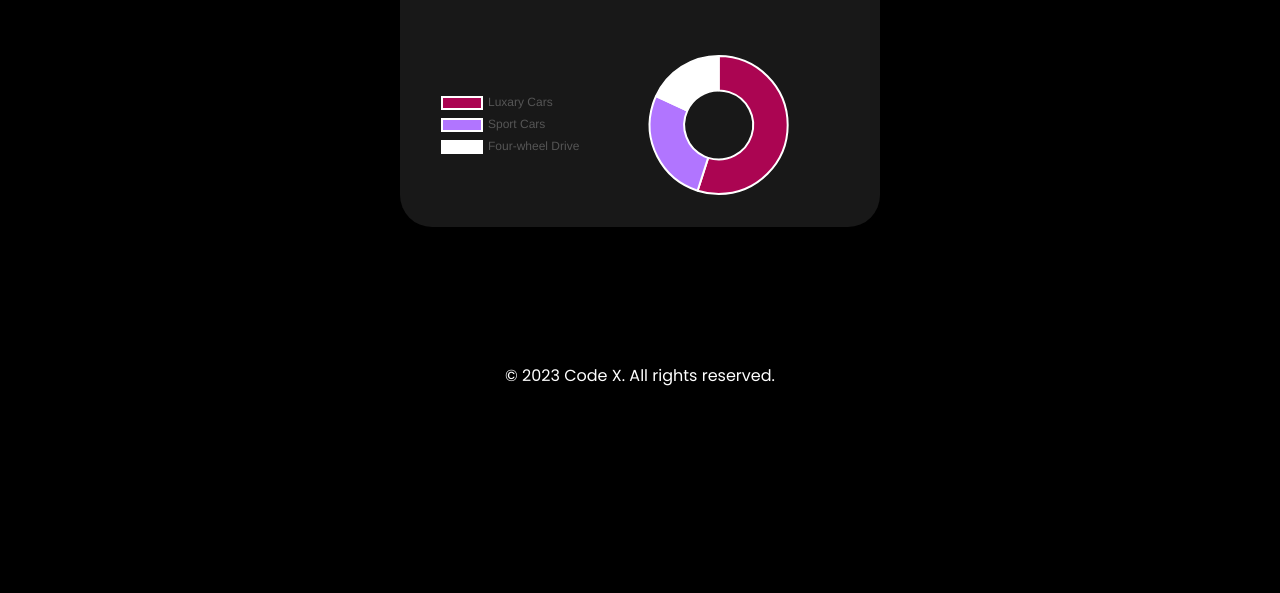
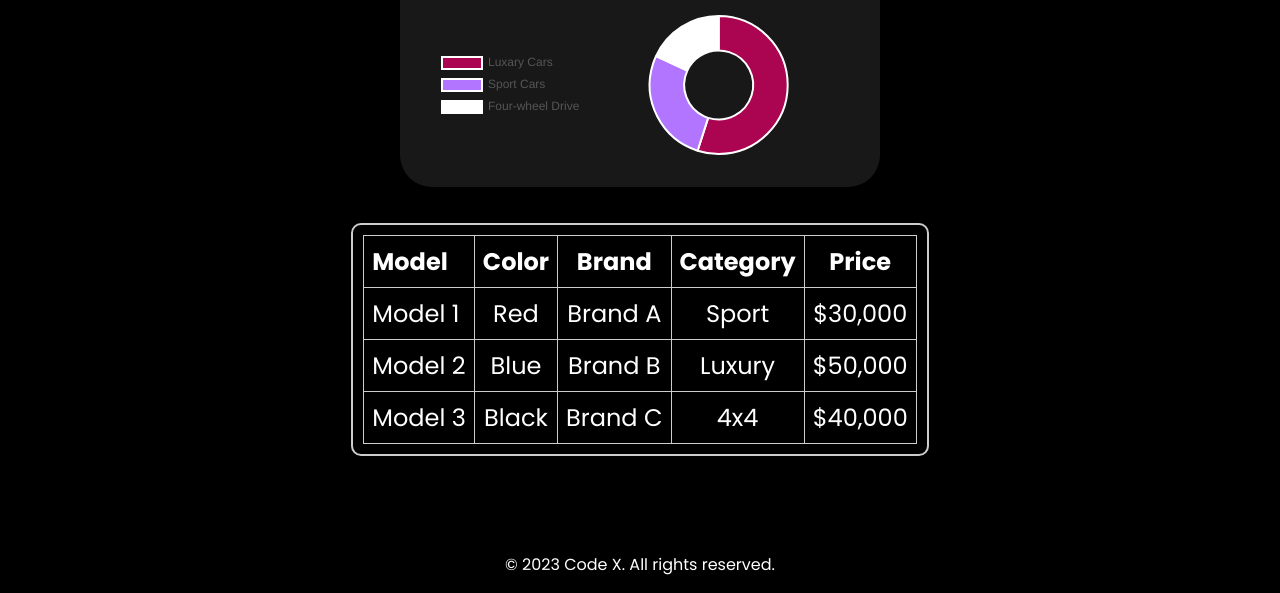
Before and after one commit to CapaCiTi-2023/code-x-website, a plain HTML site: page metrics.html in a window 1280 px wide. Shown: the part 518-1111 px from the top of the page. Before the commit the page ends 922 px from the top, so only its background shows below. Drawn offline with nearby package versions, Linux system fonts and the light colour scheme; a web font is replaced by a local one.

Commit message:
updated metrics

```diff
--- a/css/search.css
+++ b/css/search.css
@@ -4,7 +4,7 @@
     border-radius: .5rem;
     border: none;
     width: 12rem;
-    text-align: center;
+    text-align: left;
 }
 #searchBtn {
     background: rgba(0, 0, 0, 0);
--- a/metrics.css
+++ b/metrics.css
@@ -19,3 +19,30 @@ body {
     padding: 2rem;
     width: 50%;
 }
+
+.list_of_cars {
+    margin-top: 20px;
+    border: 2px solid #ccc;
+    color: white;
+    border-radius: 10px;
+    padding: 10px;
+}
+
+.carTable {
+    width: 100%;
+    border-collapse: collapse;
+}
+
+.carTable th, .carTable td {
+    border: 1px solid #ccc;
+    padding: 8px;
+    text-align: center;
+}
+
+.carTable th {
+    background-color: #000000;
+}
+
+.carTable th:first-child, .carTable td:first-child {
+    text-align: left;
+}
--- a/metrics.html
+++ b/metrics.html
@@ -19,10 +19,10 @@
         <div class="title">
             <i class="fa-solid fa-car"></i>
 
-            <input type="text" id="searchQuery" placeholder="Enter your search query...">
+            <!-- <input type="text" id="searchQuery" placeholder="Enter your search query...">
             <button onclick="performSearch()" id="searchBtn">
                 <i class="fa-solid fa-magnifying-glass" id="search_icon"></i>
-            </button>
+            </button> -->
         </div>
 
         <div class="hamburger">
@@ -52,8 +52,26 @@
                     <canvas id="myChart" style="width:100%;"></canvas>
 
                 </div>
+
+                <div class="column_2">
+                    <div class="list_of_cars">
+                        <table class="carTable">
+                            <thead>
+                                <tr>
+                                    <th>Model</th>
+                                    <th>Color</th>
+                                    <th>Brand</th>
+                                    <th>Category</th>
+                                    <th>Price</th>
+                                </tr>
+                            </thead>
+                            <tbody id="carTableBody">
+                                <!-- JavaScript will populate the table -->
+                            </tbody>
+                        </table>
+                    </div>
+                </div>
             </div>
-
             <footer>
                 <p>
                     &copy; 2023 Code X. All rights reserved.
--- a/script/metrics.js
+++ b/script/metrics.js
@@ -1,4 +1,6 @@
+document.addEventListener('DOMContentLoaded', function() {
 
+  // metrics
   var xValues = ["Luxary Cars", "Sport Cars", "Four-wheel Drive"];
   var yValues = [100, 49, 33];
   var barColors = [
@@ -19,7 +21,6 @@ new Chart("myChart", {
     options: {
       title: {
         display: true,
-      // text: "Rentals over time",
         fontSize: 40,
         fontColor: '#ffffff',
         fontStyle: 'bold'
@@ -37,3 +38,28 @@ new Chart("myChart", {
       },
     }
   });
+
+  // car table
+  const cars = [
+    { model: 'Model 1', color: 'Red', brand: 'Brand A', category: 'Sport', price: '$30,000' },
+    { model: 'Model 2', color: 'Blue', brand: 'Brand B', category: 'Luxury', price: '$50,000' },
+    { model: 'Model 3', color: 'Black', brand: 'Brand C', category: '4x4', price: '$40,000' }
+    // Add more cars as needed
+  ];
+
+  const carTableBody = document.getElementById('carTableBody');
+
+  cars.forEach(car => {
+      const row = document.createElement('tr');
+
+      row.innerHTML = `
+          <td>${car.model}</td>
+          <td>${car.color}</td>
+          <td>${car.brand}</td>
+          <td>${car.category}</td>
+          <td>${car.price}</td>
+      `;
+
+      carTableBody.appendChild(row);
+  });
+});
```
Also changed, not shown: about.html (+2 -2 lines), events.html (+2 -2 lines), index.html (+2 -2 lines), newPage.html (+2 -2 lines), script/searchBar.js (deleted, +0 -53 lines). Lines whose indentation alone changed are shown as unchanged.
